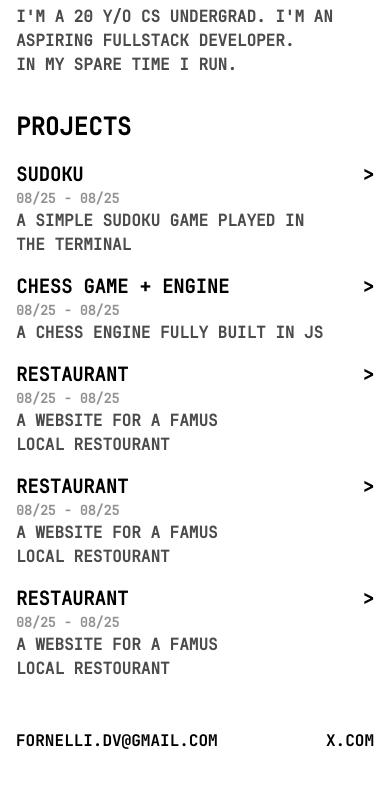
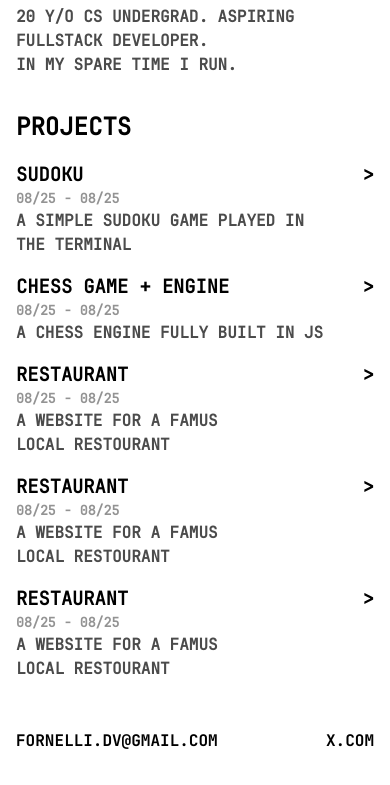
Before and after one commit to ddavidefornelli/WEBSITE, a website built with Vite: page index.html in a window 390 px wide. Shown: the part 167-952 px from the top of the page. Built offline with nearby package versions, Linux system fonts and the light colour scheme.

```diff
--- a/components/body/title/title.html
+++ b/components/body/title/title.html
@@ -6,7 +6,8 @@
     <h3><a class="title-github-link" href="https://github.com/ddavidefornelli/" target="_blank" rel="noopener noreferrer">GITHUB</a></h3>
   </div>
   <p>
-    I'M A 20 Y/O CS UNDERGRAD. I'M AN ASPIRING FULLSTACK DEVELOPER. <br>
+    20 Y/O CS UNDERGRAD.
+    ASPIRING FULLSTACK DEVELOPER. <br>
     IN MY SPARE TIME I RUN.
   </p>
 </div>
```
